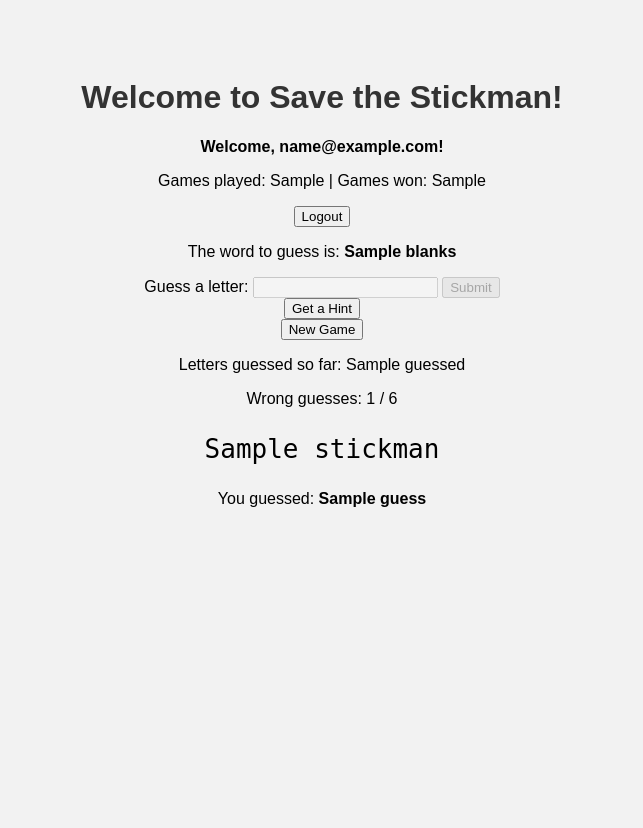
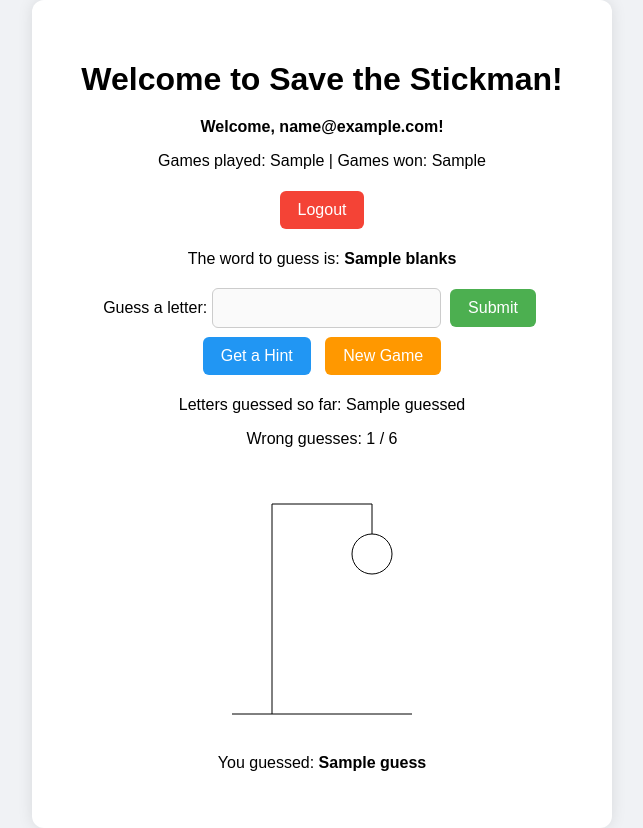
Before and after one commit to elenekhutsishvili/save-the-stickman, a Flask app: template app/templates/index.html in a window 1280 px wide. Shown: the whole page, without its empty margins (318-961 px from the left). Before the commit the page ends 507 px from the top, so only its background shows below. Run offline with Flask 3, Linux system fonts and the light colour scheme; a user stored in the database is signed in; the template is opened without the code that fills it: values that come from a table or form of the project are taken from there, most other values are stand-ins (such as "Sample title", 1, 10 or a date in 2020).

Commit message:
frontend basics

```diff
--- a/app/static/script.js
+++ b/app/static/script.js
@@ -1 +1,80 @@
 console.log("Script loaded successfully!");
+
+const canvas = document.getElementById('stickmanCanvas');
+const ctx = canvas.getContext('2d');
+
+function drawGallows() {
+    // Base
+    ctx.beginPath();
+    ctx.moveTo(10, 230);
+    ctx.lineTo(190, 230);
+    ctx.stroke();
+
+    // Pole
+    ctx.beginPath();
+    ctx.moveTo(50, 230);
+    ctx.lineTo(50, 20);
+    ctx.stroke();
+
+    // Top bar
+    ctx.beginPath();
+    ctx.moveTo(50, 20);
+    ctx.lineTo(150, 20);
+    ctx.stroke();
+
+    // Rope
+    ctx.beginPath();
+    ctx.moveTo(150, 20);
+    ctx.lineTo(150, 50);
+    ctx.stroke();
+}
+
+function drawStickman(wrongGuesses) {
+    ctx.clearRect(0, 0, canvas.width, canvas.height);
+
+    // 🎨 Always draw the gallows first
+    drawGallows();
+
+    // 🧍 Only draw stickman parts based on wrong guesses
+    if (wrongGuesses > 0) { // draw head
+        ctx.beginPath();
+        ctx.arc(150, 70, 20, 0, Math.PI * 2);
+        ctx.stroke();
+    }
+    if (wrongGuesses > 1) { // draw body
+        ctx.beginPath();
+        ctx.moveTo(150, 90);
+        ctx.lineTo(150, 150);
+        ctx.stroke();
+    }
+    if (wrongGuesses > 2) { // left arm
+        ctx.beginPath();
+        ctx.moveTo(150, 110);
+        ctx.lineTo(120, 130);
+        ctx.stroke();
+    }
+    if (wrongGuesses > 3) { // right arm
+        ctx.beginPath();
+        ctx.moveTo(150, 110);
+        ctx.lineTo(180, 130);
+        ctx.stroke();
+    }
+    if (wrongGuesses > 4) { // left leg
+        ctx.beginPath();
+        ctx.moveTo(150, 150);
+        ctx.lineTo(120, 190);
+        ctx.stroke();
+    }
+    if (wrongGuesses > 5) { // right leg
+        ctx.beginPath();
+        ctx.moveTo(150, 150);
+        ctx.lineTo(180, 190);
+        ctx.stroke();
+    }
+}
+
+// 🎯 Automatically draw the stickman when page loads
+window.onload = function() {
+    const wrongGuesses = parseInt(document.getElementById('wrongGuesses').value);
+    drawStickman(wrongGuesses);
+}
--- a/app/static/style.css
+++ b/app/static/style.css
@@ -1,9 +1,92 @@
+
+/* style.css */
+
 body {
-    font-family: Arial, sans-serif;
-    background-color: #f2f2f2;
+    font-family: 'Poppins', sans-serif;
+    background-color: #f0f2f5;
+    display: flex;
+    justify-content: center;
+    align-items: center;
+    min-height: 100vh;
+    margin: 0;
+}
+
+.container {
+    background: white;
+    padding: 40px;
+    border-radius: 12px;
+    box-shadow: 0 0 15px rgba(0, 0, 0, 0.1);
     text-align: center;
-    padding: 50px;
+    max-width: 500px;
+    width: 90%;
 }
+
 h1 {
-    color: #333;
+    font-size: 2rem;
+    margin-bottom: 20px;
 }
+
+form, .game-area {
+    display: flex;
+    flex-direction: column;
+    gap: 15px;
+}
+
+form {
+    display: inline-block;
+}
+
+input[type="text"], input[type="password"] {
+    padding: 10px;
+    font-size: 1rem;
+    border: 1px solid #ccc;
+    border-radius: 6px;
+}
+
+button, input[type="submit"] {
+    padding: 10px 18px;
+    font-size: 1rem;
+    border: none;
+    border-radius: 6px;
+    background-color: #4CAF50; /* default: green */
+    color: white;
+    cursor: pointer;
+    transition: background-color 0.3s, transform 0.2s;
+    width: auto; /* ❗ Make button normal width */
+    margin: 5px;
+}
+
+button:hover, input[type="submit"]:hover {
+    background-color: #45a049;
+    transform: scale(1.05);
+}
+
+.word-to-guess {
+    font-size: 1.8rem;
+    letter-spacing: 8px;
+    margin-bottom: 20px;
+}
+
+.game-message {
+    font-size: 1.5rem;
+    color: red;
+    margin-top: 20px;
+}
+
+.stickman {
+    font-size: 3rem;
+    margin-top: 30px;
+}
+
+/* Special buttons */
+.logout-button {
+    background-color: #f44336; /* red for logout */
+}
+
+.hint-button {
+    background-color: #2196F3; /* blue for hint */
+}
+
+.newgame-button {
+    background-color: #ff9800; /* orange for new game */
+}
--- a/app/templates/index.html
+++ b/app/templates/index.html
@@ -5,6 +5,10 @@
     <link rel="stylesheet" href="{{ url_for('static', filename='style.css') }}">
 </head>
 <body>
+    <div class="container">
+
+    <input type="hidden" id="wrongGuesses" value="{{ session['wrong'] }}">
+
     <h1>Welcome to Save the Stickman!</h1>
 
 {% if user_email %}
@@ -14,7 +18,7 @@
 
 <!-- add logout button -->
 <form action="/logout" method="get">
-    <button type="submit">Logout</button>
+    <button type="submit" class="logout-button">Logout</button>
 </form>
     <!-- TEMP: showing the word as blanks -->
     <p>The word to guess is: <strong>{{ blanks }}</strong></p>
@@ -27,12 +31,12 @@
 </form>
 
 <form action="/hint" method="get">
-    <button type="submit">Get a Hint</button>
+    <button type="submit" class="hint-button">Get a Hint</button>
 </form>
 
     <!-- reset button-->
 <form action="/reset" method="get">
-    <button type="submit">New Game</button>
+    <button type="submit" class="newgame-button">New Game</button>
 </form>
 
     <!-- show win/lose-->
@@ -49,16 +53,16 @@
 
 {% endif %}
 
-<!-- drawing stickman -->
-{% if stickman %}
-    <pre style="font-size: 2em;">{{ stickman }}</pre>
+<!-- drawing stickman with canvas-->
+<canvas id="stickmanCanvas" width="200" height="250" style="margin-top: 20px;"></canvas>
+
+    <!-- Show guessed letter if submitted -->
+{% if guess %}
+    <p>You guessed: <strong>{{ guess }}</strong></p>
 {% endif %}
 
-    <!-- Show guessed letter if submitted -->
-    {% if guess %}
-        <p>You guessed: <strong>{{ guess }}</strong></p>
-    {% endif %}
+    <script src="{{ url_for('static', filename='script.js') }}"></script>
+</div>
 
-    <script src="{{ url_for('static', filename='script.js') }}"></script>
 </body>
 </html>
--- a/app/templates/login.html
+++ b/app/templates/login.html
@@ -4,8 +4,11 @@
     <title>Login to Save the Stickman</title>
     <!-- Link to your CSS for styling -->
     <link rel="stylesheet" href="{{ url_for('static', filename='style.css') }}">
+
 </head>
 <body>
+    <div class="container">
+
     <h1>Login or Register</h1>
 
     <!-- If a message was passed from Flask (like an error or success), show it here -->
@@ -26,5 +29,7 @@
         <!-- Button to submit the form -->
         <button type="submit">Login / Register</button>
     </form>
+</div>
+
 </body>
 </html>
```
Also changed, not shown: app/words.db.
